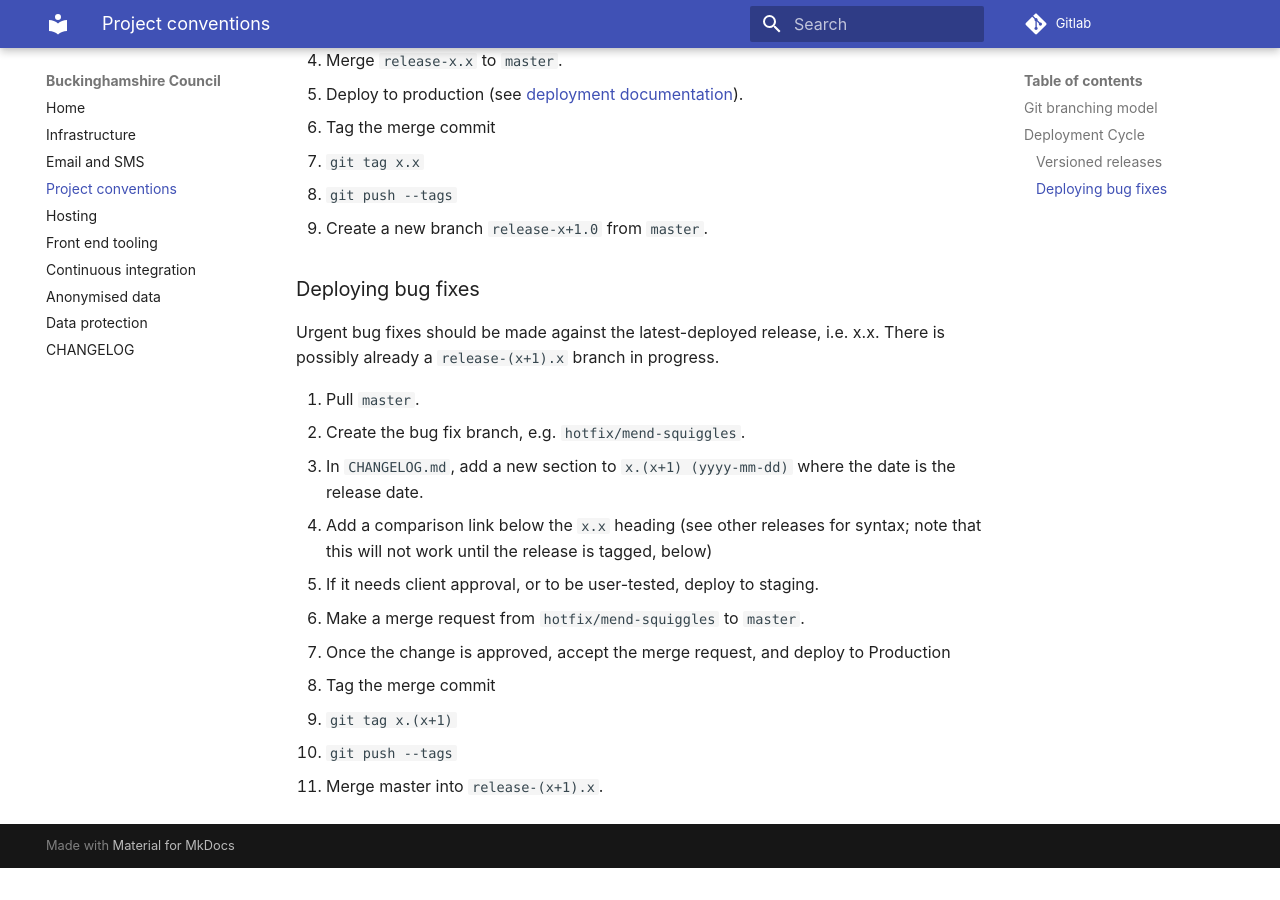
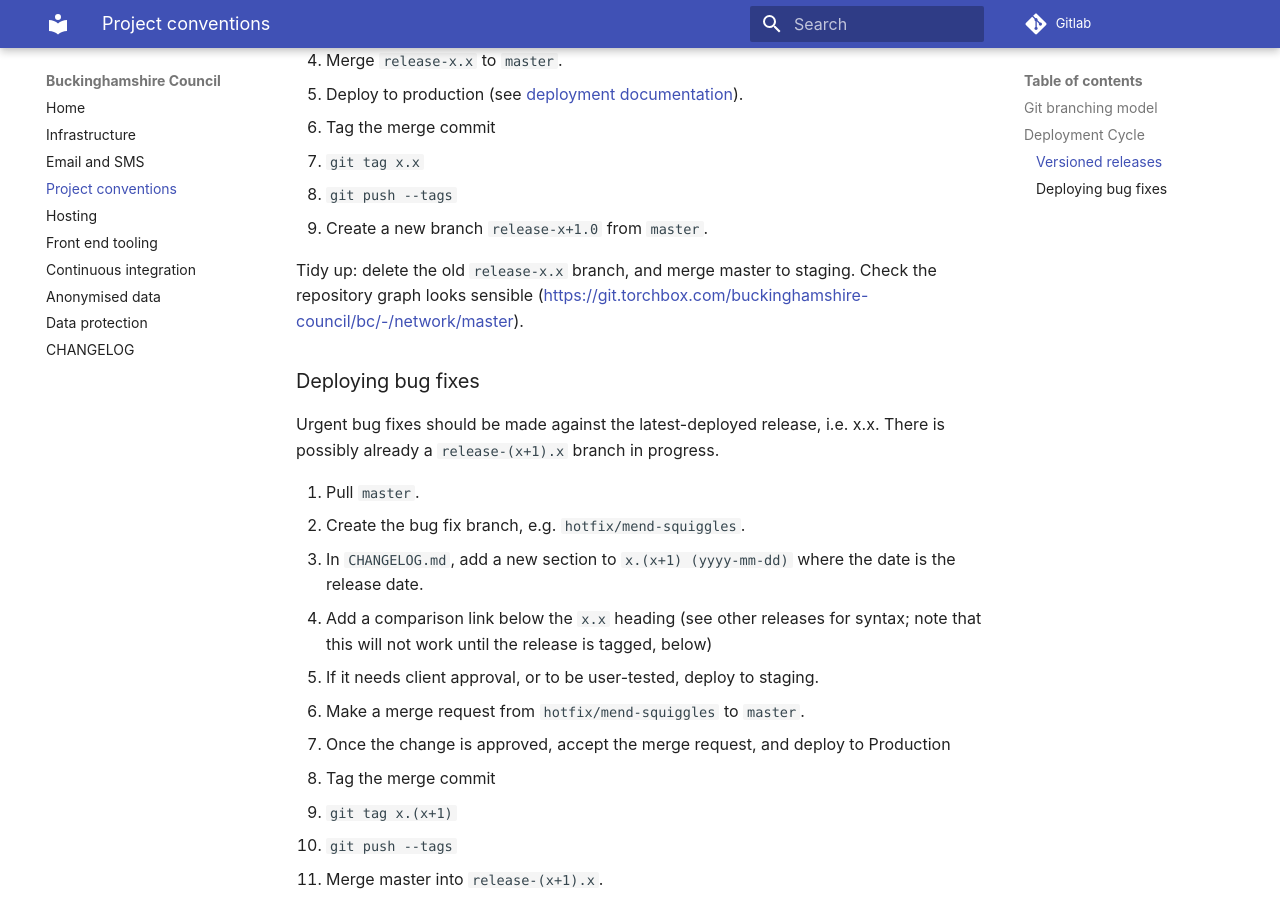
Before and after one commit to Buckinghamshire-Digital-Service/buckinghamshire-council, an MkDocs documentation site: the page built from docs/project_conventions.md, in a window 1280 px wide and 900 px high, scrolled down 1161 px. Built offline with MkDocs 1.6.1 and Material for MkDocs 9.7.7, drawn with Linux system fonts in a browser that asks for light colours; before the commit the page ends 2029 px from its top, so only the background shows below that.

Commit message:
Add to deployment documentation

```diff
--- a/docs/project_conventions.md
+++ b/docs/project_conventions.md
@@ -35,6 +35,8 @@ The version number is of the form `MAJOR.PATCH`. Planned releases which add feat
    1. `git push --tags`
 1. Create a new branch `release-x+1.0` from `master`.
 
+Tidy up: delete the old `release-x.x` branch, and merge master to staging. Check the repository graph looks sensible (https://git.torchbox.com/buckinghamshire-council/bc/-/network/master).
+
 ### Deploying bug fixes
 
 Urgent bug fixes should be made against the latest-deployed release, i.e. x.x. There is possibly already a `release-(x+1).x` branch in progress.
```
